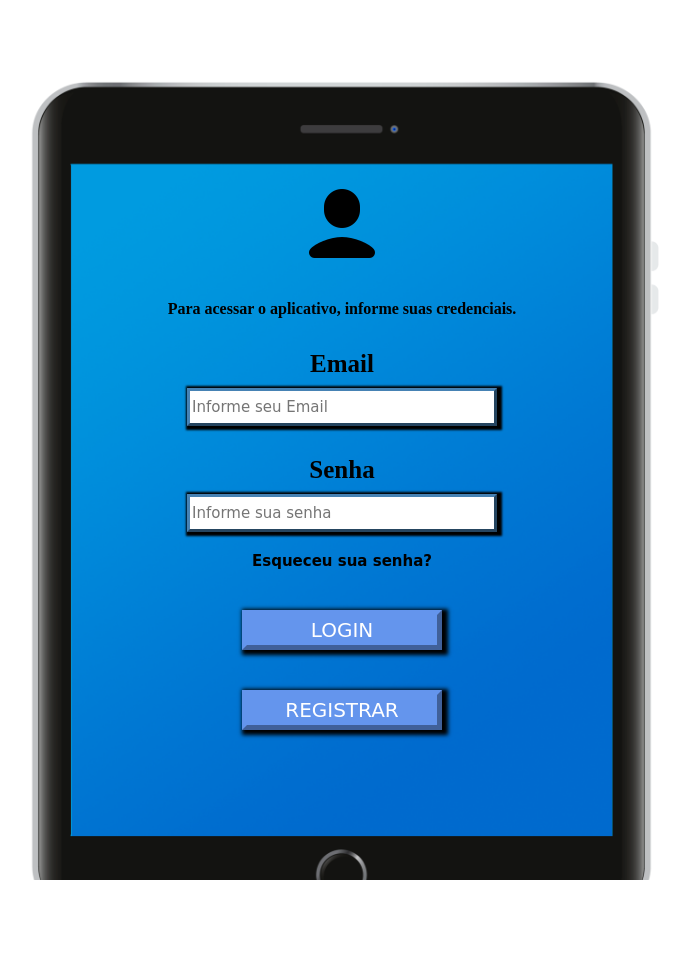
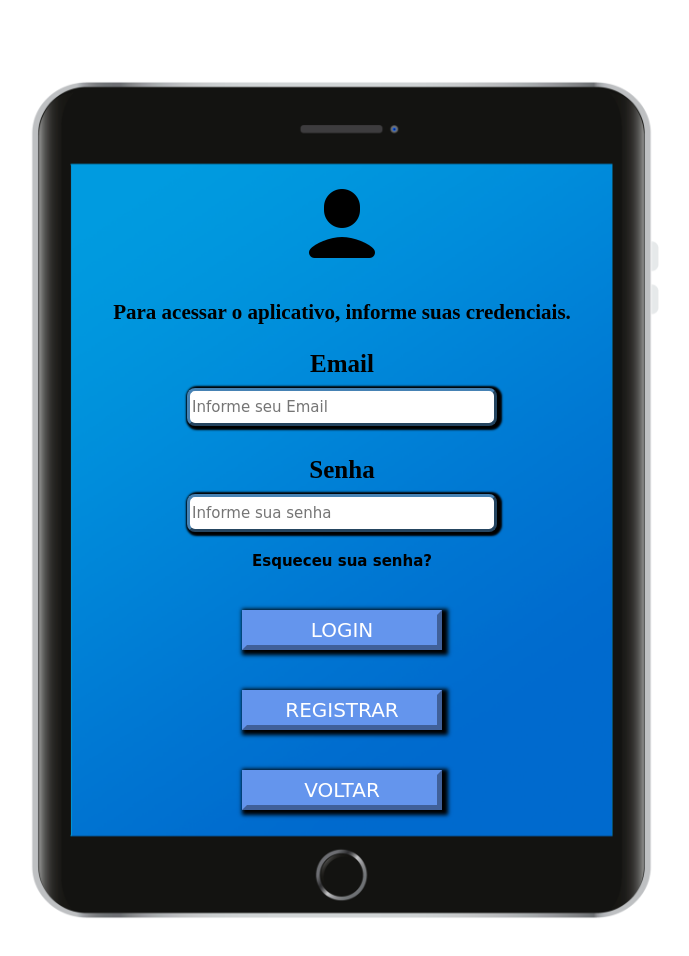
Before and after one commit to franci5c0/professor, a plain HTML site: page senai-finance/exercicio/login.html in a window 1280 px wide. Shown: the whole page, without its empty margins (298-987 px from the left). Before the commit the page ends 880 px from the top, so only its background shows below. Drawn offline with Linux system fonts and the light colour scheme; a web font is replaced by a local one.

Commit message:
nova alteração

```diff
--- a/senai-finance/exercicio/login.html
+++ b/senai-finance/exercicio/login.html
@@ -40,6 +40,7 @@
 
         <div class="div-botao"><a href="login.html"><button class="botao" type="button">LOGIN</a></div>
         <div class="div-botao"><a href="registro.html"><button class="botao" type="button">REGISTRAR</a></div>
+        <div class="div-botao"><a href="index.html"><button class="botao" type="button">VOLTAR</a></div>
     </div>
 </div>
 </body>
--- a/senai-finance/exercicio/style.css
+++ b/senai-finance/exercicio/style.css
@@ -119,6 +119,7 @@ border: outset 3px var(--steelblue);
 font-family: "Sedan SC", cursive;
 box-shadow: 2px 1px 2px 3px var(--black);
 width: 300px;
+border-radius: 8px;
 }
 
 .link {
@@ -135,6 +136,7 @@ padding: 150px;
 p {
 font-weight: bolder;
 height: 0;
+font-size: 21px;
 }
 
 /*REGISTRO*/
```
